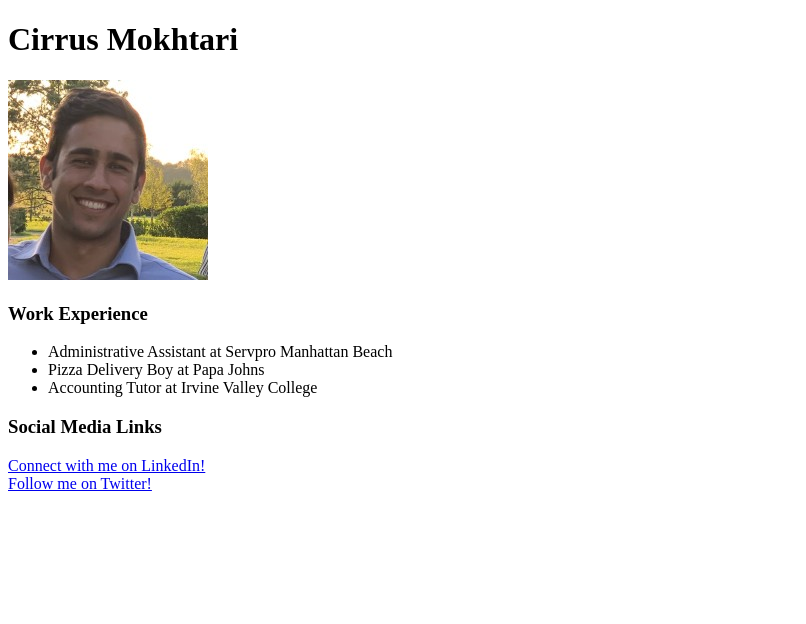
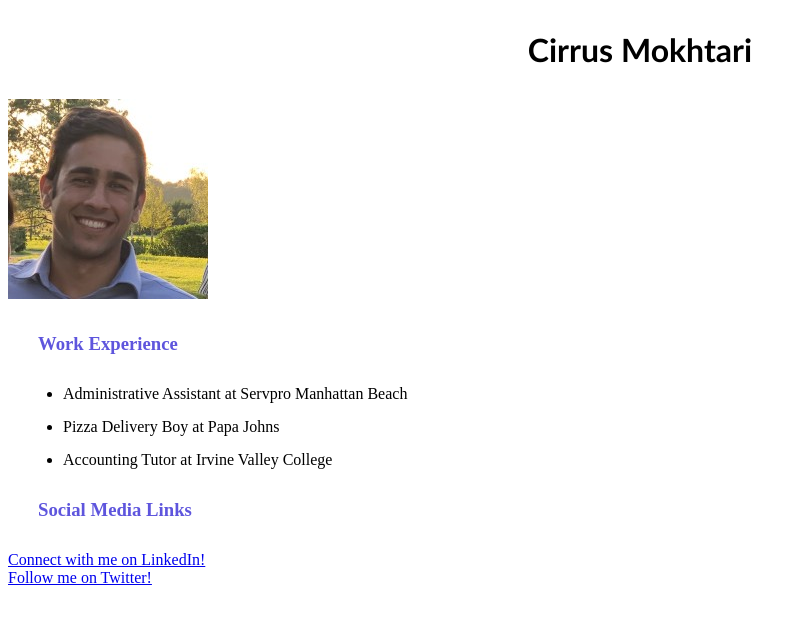
Before and after one commit to cirrusm/practice-problems, a plain HTML site: page resume_page/index.html in a window 1280 px wide. Shown: the whole page, without its empty margins (0-806 px from the left). Drawn offline with Linux system fonts and the light colour scheme.

Commit message:
Commit 7 -Added initial styling for resume site.

```diff
--- a/resume_page/index.html
+++ b/resume_page/index.html
@@ -4,6 +4,7 @@
     <meta charset="UTF-8">
     <meta name="viewport" content="width=device-width, initial-scale=1.0">
     <title>Document</title>
+    <link rel="stylesheet" href = "style.css"
 </head>
 <body>
     <h1> Cirrus Mokhtari</h1>
--- a/resume_page/style.css
+++ b/resume_page/style.css
@@ -0,0 +1,14 @@
+h1 {
+    text-align: center;
+    font-family: 'Gill Sans', 'Gill Sans MT', Calibri, 'Trebuchet MS', sans-serif;
+    margin: 30px;
+}
+
+h3 {
+    color: rgb(94, 85, 221) ;
+    margin: 30px;
+
+}
+li {
+    margin: 15px
+}
```
